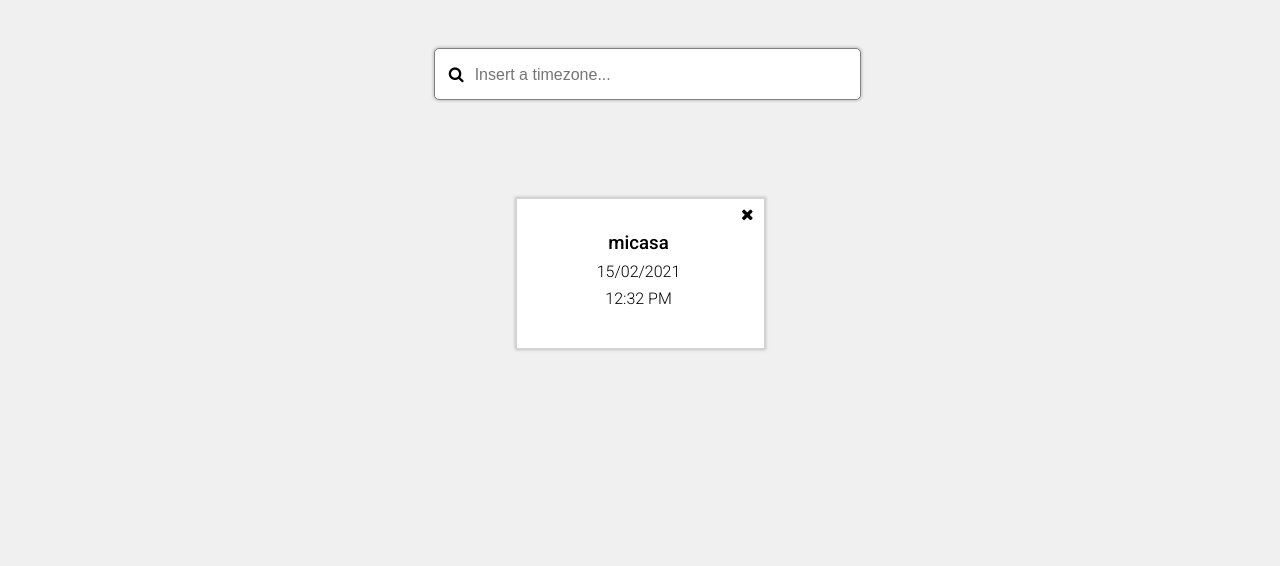
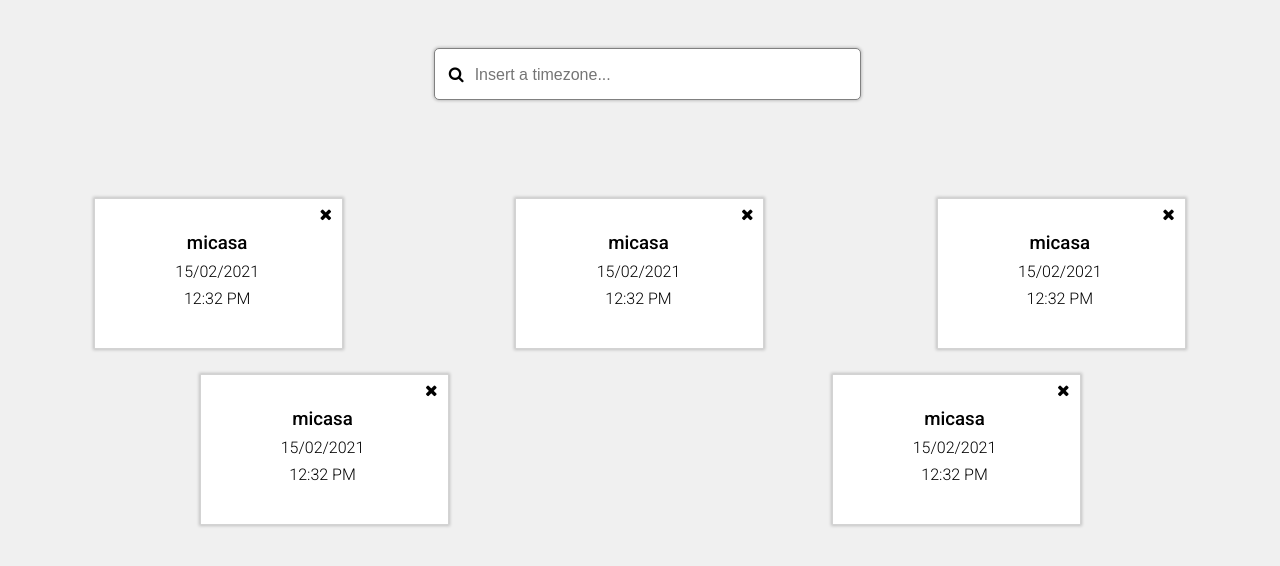
Before and after one commit to samuelfagundez/psf-coderio-interview-frontend, a React (Create React App) app: page / in a window 1280 px wide. Shown: the top 566 px of the page. Built offline with nearby package versions, Linux system fonts and the light colour scheme.

Commit message:
Including flexbox for the timezone boxes

```diff
--- a/src/client/components/Timezones/Box.tsx
+++ b/src/client/components/Timezones/Box.tsx
@@ -5,6 +5,7 @@ import { Timezone } from '../../../shared/models/Timezone'
 const Box = (props: { timezone: Timezone}) => {
 
     return (
+        <div className="flex4theBox">
             <div className="boxContainer">
                 <i className="fa fa-times icon"></i>
                 <div className="boxDataContainer">
@@ -19,6 +20,7 @@ const Box = (props: { timezone: Timezone}) => {
                     </h4>
                 </div>
             </div>
+        </div>
     )
 }
 
--- a/src/client/css/Timezones/BoxStyles.css
+++ b/src/client/css/Timezones/BoxStyles.css
@@ -1,3 +1,9 @@
+.flex4theBox {
+  flex-basis: 33.33%;
+  display: flex;
+  justify-content: center;
+}
+
 .boxContainer {
   width: 230px;
   height: 135px;
@@ -8,7 +14,9 @@
   flex-direction: column;
   align-items: flex-end;
   padding: 7px 10px 7px 7px;
-
+  margin-left: 20px;
+  margin-right: 20px;
+  margin-bottom: 25px;
 }
 
 .boxDataContainer {
--- a/src/client/css/Timezones/PageStyles.css
+++ b/src/client/css/Timezones/PageStyles.css
@@ -6,6 +6,13 @@
     margin-top: 50px;
 }
 
+.timezoneBoxesContainer {
+  width: 100%;
+  display: flex;
+  justify-content: space-around;
+  flex-wrap: wrap;
+}
+
 @media only screen and (max-width: 767px) {
   .Icon {
     width: 30px;
--- a/src/client/pages/Timezones/index.tsx
+++ b/src/client/pages/Timezones/index.tsx
@@ -7,13 +7,15 @@ import '../../css/Timezones/PageStyles.css'
 const Timezones = () => {
 
     const [timezones, setTimezones] = useState<Timezone[]>([])
-    const [selectedTimezones, setSelectedTimezones] = useState<Timezone[]>([{name: 'micasa', timezone: { date: '15/02/2021', time: '12:32 PM'}}])
+    const [selectedTimezones, setSelectedTimezones] = useState<Timezone[]>([{name: 'micasa', timezone: { date: '15/02/2021', time: '12:32 PM'}}, {name: 'micasa', timezone: { date: '15/02/2021', time: '12:32 PM'}}, {name: 'micasa', timezone: { date: '15/02/2021', time: '12:32 PM'}}, {name: 'micasa', timezone: { date: '15/02/2021', time: '12:32 PM'}}, {name: 'micasa', timezone: { date: '15/02/2021', time: '12:32 PM'}}])
 
     return (
         <>
             <div className="TimezonesContainer">
                 <Searchbar timezones={timezones} />
-                {selectedTimezones.map((e: Timezone, i: number) => <TimezoneBox timezone={e} key={i} /> )}
+                <div className="timezoneBoxesContainer">
+                    {selectedTimezones.map((e: Timezone, i: number) => <TimezoneBox timezone={e} key={i} /> )}
+                </div>
             </div>
         </>
     )
```
Lines whose indentation alone changed are shown as unchanged.
